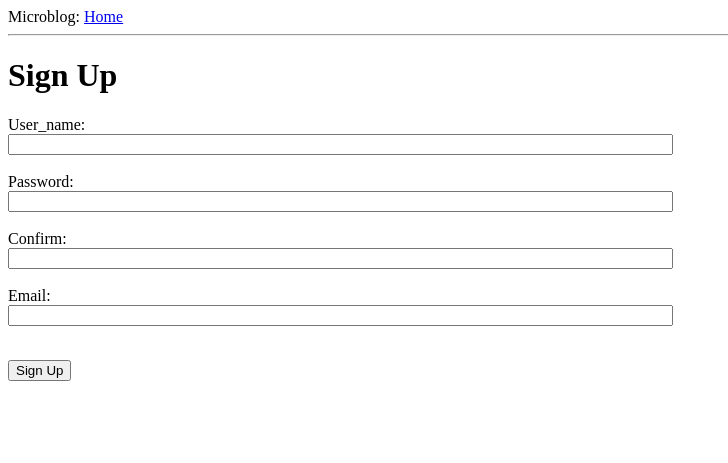
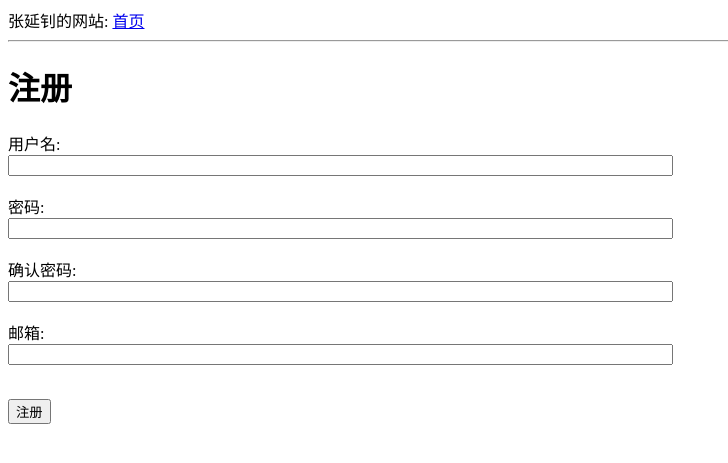
Before and after one commit to zyznull/myflask, a Flask app: page /signup in a window 1280 px wide. Shown: the top 463 px of the page, without its empty margins (0-728 px from the left). Run offline with Flask 2, Linux system fonts and the light colour scheme.

Commit message:
change to Chinese

```diff
--- a/app/forms.py
+++ b/app/forms.py
@@ -7,9 +7,9 @@ from itsdangerous import TimedJSONWebSignatureSerializer as Serializer
 from flask import session,current_app
 
 class LoginForm(FlaskForm):
-    username = StringField('username', validators=[DataRequired(),Length(1,64),
+    username = StringField('username', validators=[DataRequired(message = u'用户名不能为空'),Length(1,64),
         Regexp('^[A-Za-z][A-Za-z0-9_.]*$',0,u'用户名只能由字母，数字，下划线和.构成，且必须以字母开始')])
-    password = PasswordField('password',validators = [DataRequired(),Length(1,120)])
+    password = PasswordField('password',validators = [DataRequired(message = u'密码不能为空'),Length(1,120)])
     remember_me = BooleanField('remember_me', default=False)
     recaptcha = StringField(u'recaptcha', validators=[DataRequired(message=u'验证码不能为空')])
 
@@ -18,20 +18,20 @@ class LoginForm(FlaskForm):
             raise ValidationError(u'验证码错误')
 
 class SignupForm(FlaskForm):
-    username = StringField('username', validators=[DataRequired(),Length(1,64),
+    username = StringField('username', validators=[DataRequired(message = u'用户名不能为空'),Length(1,64),
         Regexp('^[A-Za-z][A-Za-z0-9_.]*$',0,u'用户名只能由字母，数字，下划线和.构成，且必须以字母开始')])
-    password = PasswordField('password',validators = [DataRequired(),Length(1,120)])
-    repassword = PasswordField('repassword',validators = [DataRequired(),Length(1,120),EqualTo('password',message = u'两次输入不同')])
-    email = StringField('email',validators = [DataRequired(),Length(1,64),Email()])
+    password = PasswordField('password',validators = [DataRequired(message = u'密码不能为空'),Length(1,120)])
+    repassword = PasswordField('repassword',validators = [DataRequired(message = u'密码不能为空'),Length(1,120),EqualTo('password',message = u'两次输入不同')])
+    email = StringField('email',validators = [DataRequired(message = u'邮箱不能为空'),Length(1,64),Email()])
 
 
     def validate_username(self,field):
         if User.query.filter_by(username = str(field.data)).first():
-            raise ValidationError('username already in use')
+            raise ValidationError('用户名已存在')
 
     def validate_email(self,field):
         if User.query.filter_by(email = str(field.data)).first():
-            raise ValidationError('email has been used')
+            raise ValidationError('邮箱已存在')
 
 
 class RechangeForm(FlaskForm):
--- a/app/templates/base.html
+++ b/app/templates/base.html
@@ -1,14 +1,14 @@
 <html>
   <head>
     {% if title %}
-    <title>{{title}} - microblog</title>
+    <title>{{title}}</title>
     {% else %}
-    <title>microblog</title>
+    <title>张延钊的网站</title>
     {% endif %}
   </head>
   <body>
-    <div>Microblog:
-        <a href="{{ url_for('index') }}">Home</a>
+    <div>张延钊的网站:
+        <a href="{{ url_for('index') }}">首页</a>
     </div>
     <hr>
     {% with messages = get_flashed_messages() %}
--- a/app/templates/index.html
+++ b/app/templates/index.html
@@ -1,6 +1,6 @@
 {% extends "base.html" %}
 {% block content %}
-<h1>Please log in/log on!</h1>
-<p><a href = "/login"> log in </a> <p>
-<p><a href = "/signup">sign up</a> <p>
+<h1>请选择登陆/注册</h1>
+<p><a href = "/login"> 登陆</a> <p>
+<p><a href = "/signup">注册</a> <p>
 {% endblock %}
--- a/app/templates/signup.html
+++ b/app/templates/signup.html
@@ -2,31 +2,31 @@
 {% extends "base.html" %}
 
 {% block content %}
-<h1>Sign Up</h1>
+<h1>注册</h1>
 <form action="" method="post" name="signup">
     {{form.hidden_tag()}}
     <p>
-        User_name:<br>
+        用户名:<br>
         {{form.username(size=80)}}<br>
         {% for error in form.username.errors %}
             <span style="color: red;">[{{ error }}]</span>
           {% endfor %}<br>
-        Password:<br>
+        密码:<br>
         {{form.password(size = 80)}}<br>
         {% for error in form.password.errors %}
             <span style = "color: red;">[{{ error }}]</span>
             {% endfor %}<br>
-        Confirm:<br>
+        确认密码:<br>
         {{form.repassword(size = 80)}}<br>
         {% for error in form.repassword.errors %}
             <span style = "color: red;">[{{ error }}]</span>
             {% endfor %}<br>
-        Email:<br>
+        邮箱:<br>
         {{form.email(size = 80)}}<br>
         {% for error in form.email.errors %}
             <span style = "color: red;">[{{ error }}]</span>
             {% endfor %}<br>
     </p>
-      <p><input type="submit" value="Sign Up"></p>
+      <p><input type="submit" value="注册"></p>
 </form>
 {% endblock %}
--- a/app/views.py
+++ b/app/views.py
@@ -29,9 +29,9 @@ def login():
             if user.verify_password(password):
                 login_user(user,remember = remember_me)
                 return redirect(url_for('hello'))
-            flash('Invalid username or password')
+            flash(u'用户名或密码错误')
             return redirect(url_for('login'))
-        flash('the username not exit')
+        flash(u'未找到该用户')
     return render_template('login.html',
         title = 'Sign In',
         form = form)
@@ -46,8 +46,9 @@ def signup():
         db.session.commit()
         token = user.generate_confirmation_token()
         send_email(user.email,'Confirm Your Account','confirm',user = user,token = token)
-        flash('A confirmation email has been sent to you by email')
-        return redirect(url_for('index'))
+        flash(u'已向您的邮箱发送确认邮件')
+        login_user(user)
+        return redirect(url_for('hello'))
     return render_template('signup.html',
         title = 'Sign Up',
         form = form)
@@ -58,10 +59,10 @@ def confirm(token):
     if current_user.confirmed:
         return redirect(url_for('hello'))
     if current_user.confirm(token):
-        flash('You have confirmed your account.Thanks!')
+        flash(u'认证成功')
         return redirect(url_for('index'))
     else:
-        flash('The confirmation link is invalid or has expired')
+        flash(u'认识失败')
     return redirect(url_for(index))
 
 @app.route('/confirm')
@@ -69,14 +70,14 @@ def confirm(token):
 def resend_confirm():
     token = current_user.generate_confirmation_token()
     send_email(current_user.email,'Confirm Your Account','confirm',user = current_user,token = token)
-    flash('A new confirmation email has been sent to you by email')
+    flash(u'已重新发送确认邮件，请注意查收')
     return redirect(url_for('index'))
 
 @app.route('/logout')
 @login_required
 def logout():
     logout_user()
-    flash('You have been loggged out.')
+    flash('注销成功')
     return redirect(url_for('index'))
 
 @app.route('/hello')
@@ -92,7 +93,7 @@ def rechange():
         current_user.password = str(form.newpassword.data)
         db.session.add(current_user)
         db.session.commit()
-        flash('Your password has been rechanged')
+        flash('修改成功')
         return redirect(url_for('hello'))
     return render_template('rechange.html',
         title = 'Sign Up',
--- a/config.py
+++ b/config.py
@@ -5,7 +5,7 @@ SQLALCHEMY_MIGRATE_REPO = os.path.join(basedir, u'db_repository')
 SQLALCHEMY_TRACK_MODIFICATIONS  = False
 SQLALCHEMY_COMMIT_ON_TEARDOWN = True
 MAIL_SERVER=u'smtp.qq.com'
-MAIL_PORT=25
+MAIL_PORT=465
 MAIL_USE_SSL=True
 MAIL_USERNAME = u'571841510'
 MAIL_PASSWORD = u'zroaqvmjbdnlbbgf'
--- a/run.py
+++ b/run.py
@@ -1,6 +1,7 @@
 from app import app
-from werkzeug.contrib.fixers import ProxyFix
 
+'''
 if __name__ == '__main__':
     app.wsgi_app = ProxyFix(app.wsgi_app)
-    app.run(host = '0.0.0.0',port = 8888,debug = True)
+'''
+app.run(host = '0.0.0.0',port = 8888,debug = True)
```
Also changed, not shown: app/templates/confirm.html (+8 -8 lines), app/templates/confirm.txt (+6 -12 lines), app/templates/hello.html (+5 -5 lines), app/templates/login.html (+6 -6 lines), app/templates/rechange.html (+4 -4 lines).
